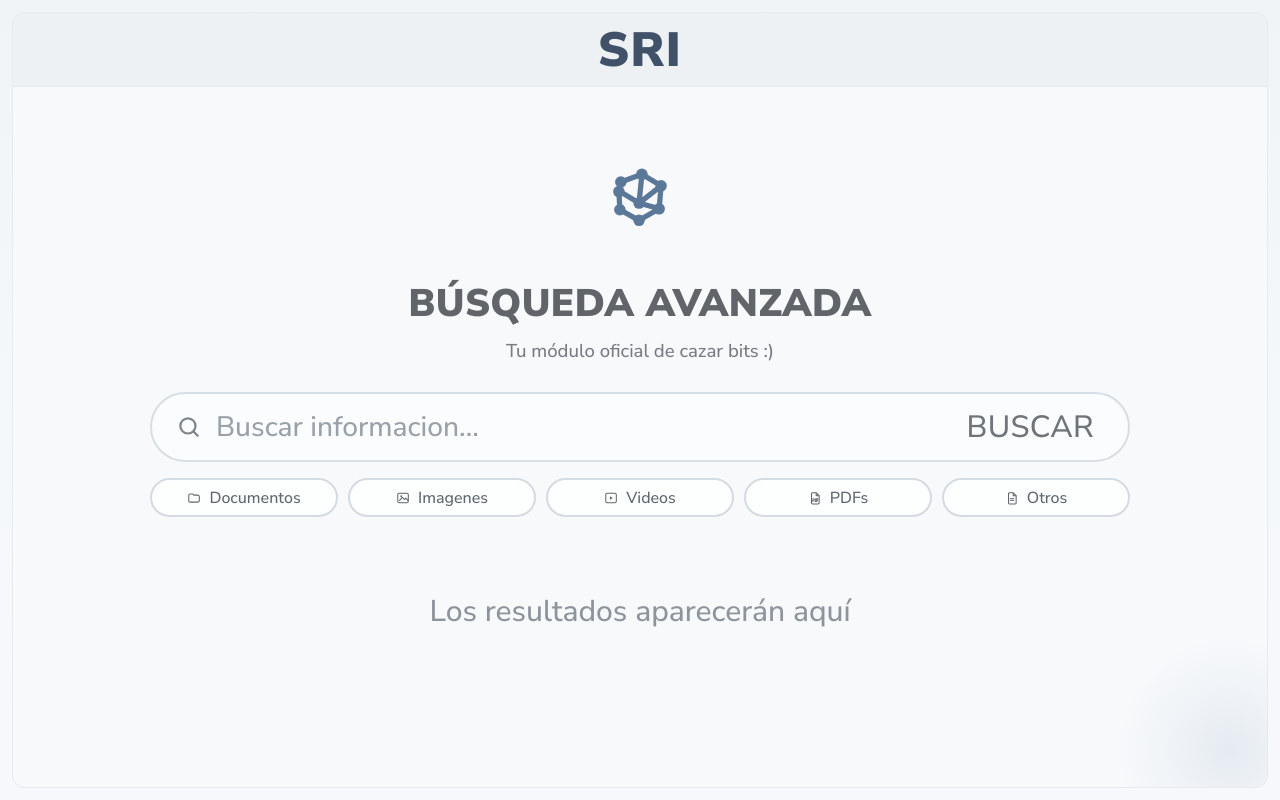
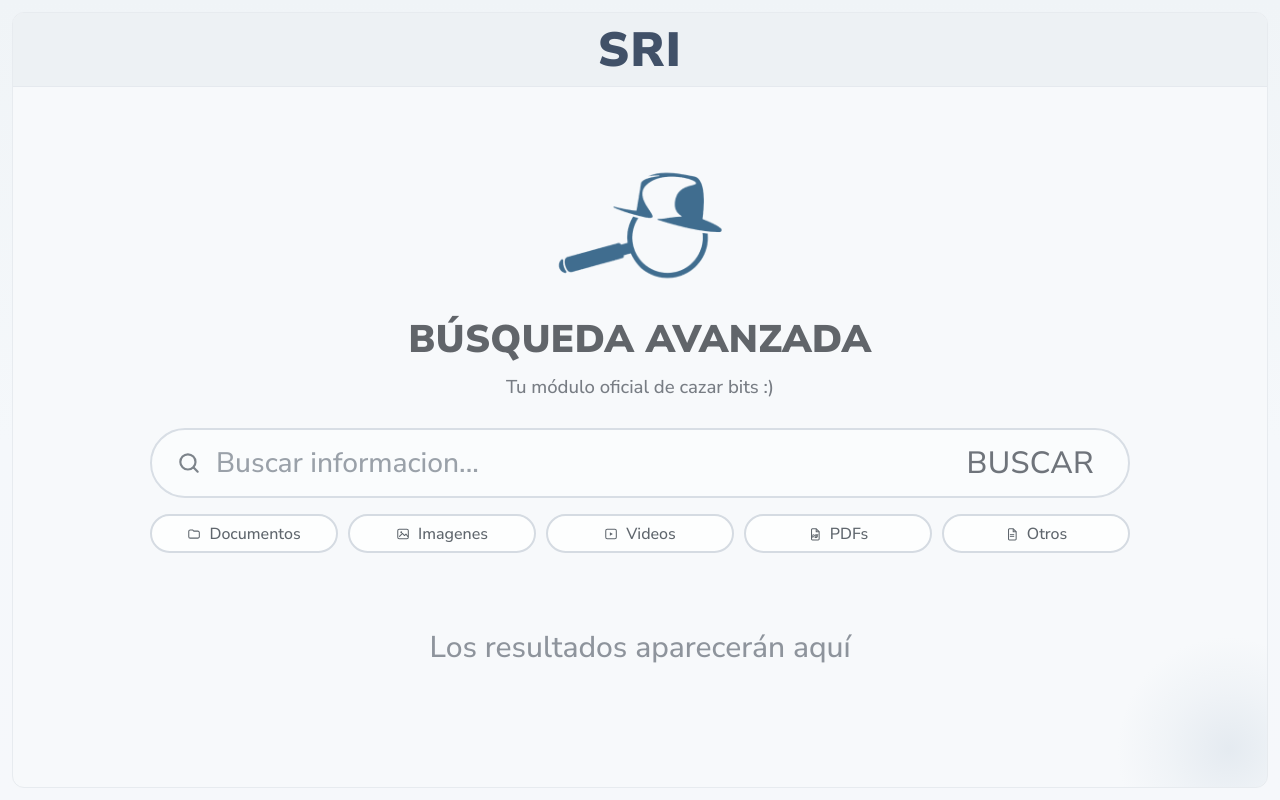
Before and after one commit to jery04/Information-Retrieval-Systems, a React (Vite) app in the folder webapp/: page / in a window 1280 px wide. Built offline with nearby package versions, Linux system fonts and the light colour scheme.

Commit message:
feat: replace NetworkLogoIcon SVG with image and update styles

```diff
--- a/webapp/src/components/icons.jsx
+++ b/webapp/src/components/icons.jsx
@@ -1,24 +1,6 @@
 export function NetworkLogoIcon() {
   return (
-    <svg viewBox="0 0 96 96" aria-hidden="true" className="network-logo">
-      {/* Nodos y conexiones del isotipo central. */}
-      <g fill="none" stroke="currentColor" strokeWidth="5.5" strokeLinecap="round" strokeLinejoin="round">
-        <path d="M28 24L50 16L70 28L68 52L47 64L27 53L26 34Z" />
-        <path d="M27 34L47 46L68 52" />
-        <path d="M50 16L47 46" />
-        <path d="M70 28L47 46" />
-      </g>
-      <g fill="currentColor">
-        <circle cx="28" cy="24" r="6" />
-        <circle cx="50" cy="16" r="6" />
-        <circle cx="70" cy="28" r="6" />
-        <circle cx="68" cy="52" r="6" />
-        <circle cx="47" cy="64" r="6" />
-        <circle cx="27" cy="53" r="6" />
-        <circle cx="26" cy="34" r="6" />
-        <circle cx="47" cy="46" r="6" />
-      </g>
-    </svg>
+    <img src="/logo.png" alt="SRI logo" className="network-logo" />
   );
 }
 
--- a/webapp/src/styles/App.css
+++ b/webapp/src/styles/App.css
@@ -97,8 +97,8 @@ body {
 }
 
 .network-logo {
-  width: 92px;
-  height: 92px;
+  width: 1280x;
+  height: 128px;
   color: var(--accent);
 }
 
@@ -235,6 +235,11 @@ body {
     font-size: 34px;
   }
 
+  .network-logo {
+    width: 86px;
+    height: 86px;
+  }
+
 
   .top-nav-link {
     font-size: 20px;
```
Also changed, not shown: webapp/public/logo.png (added).
